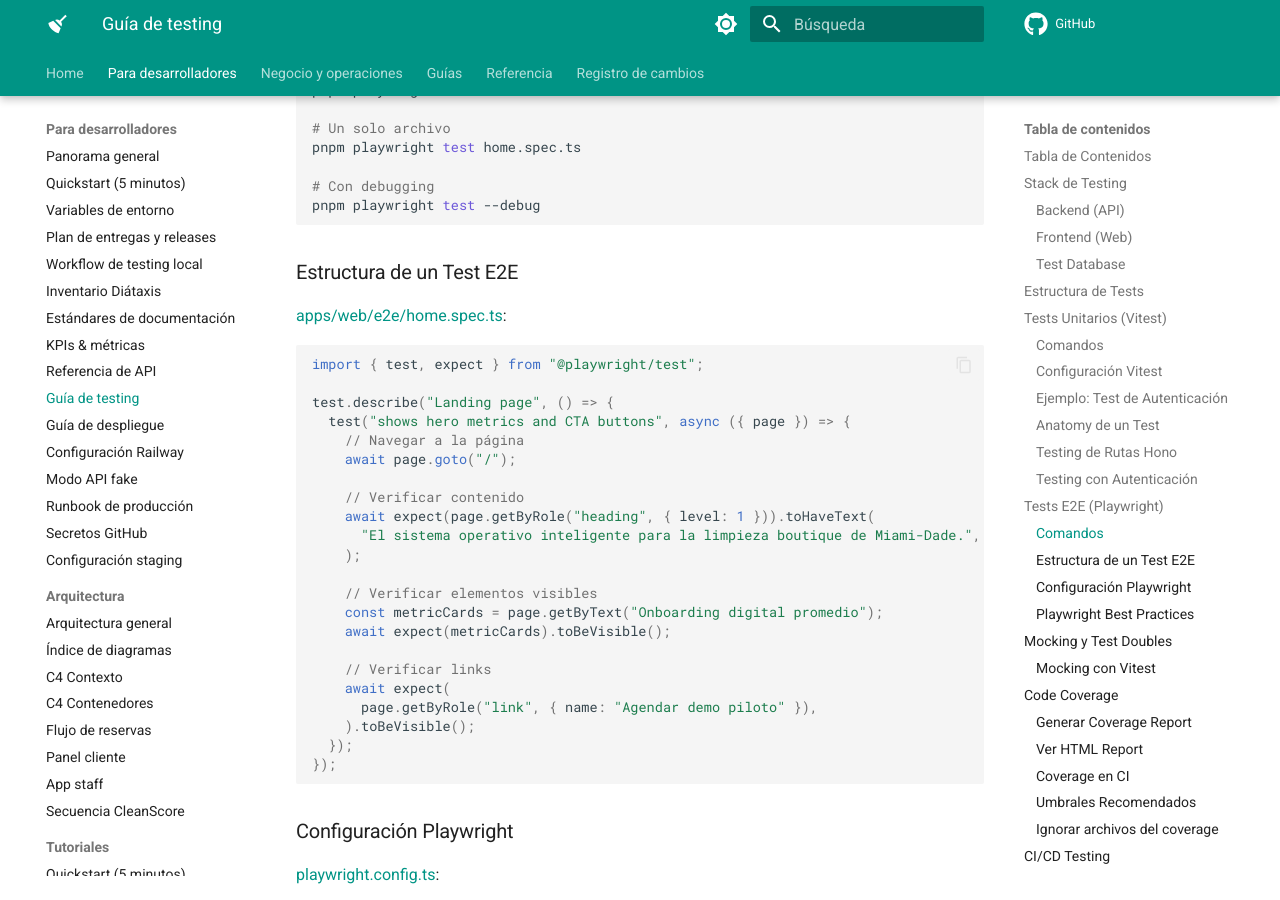
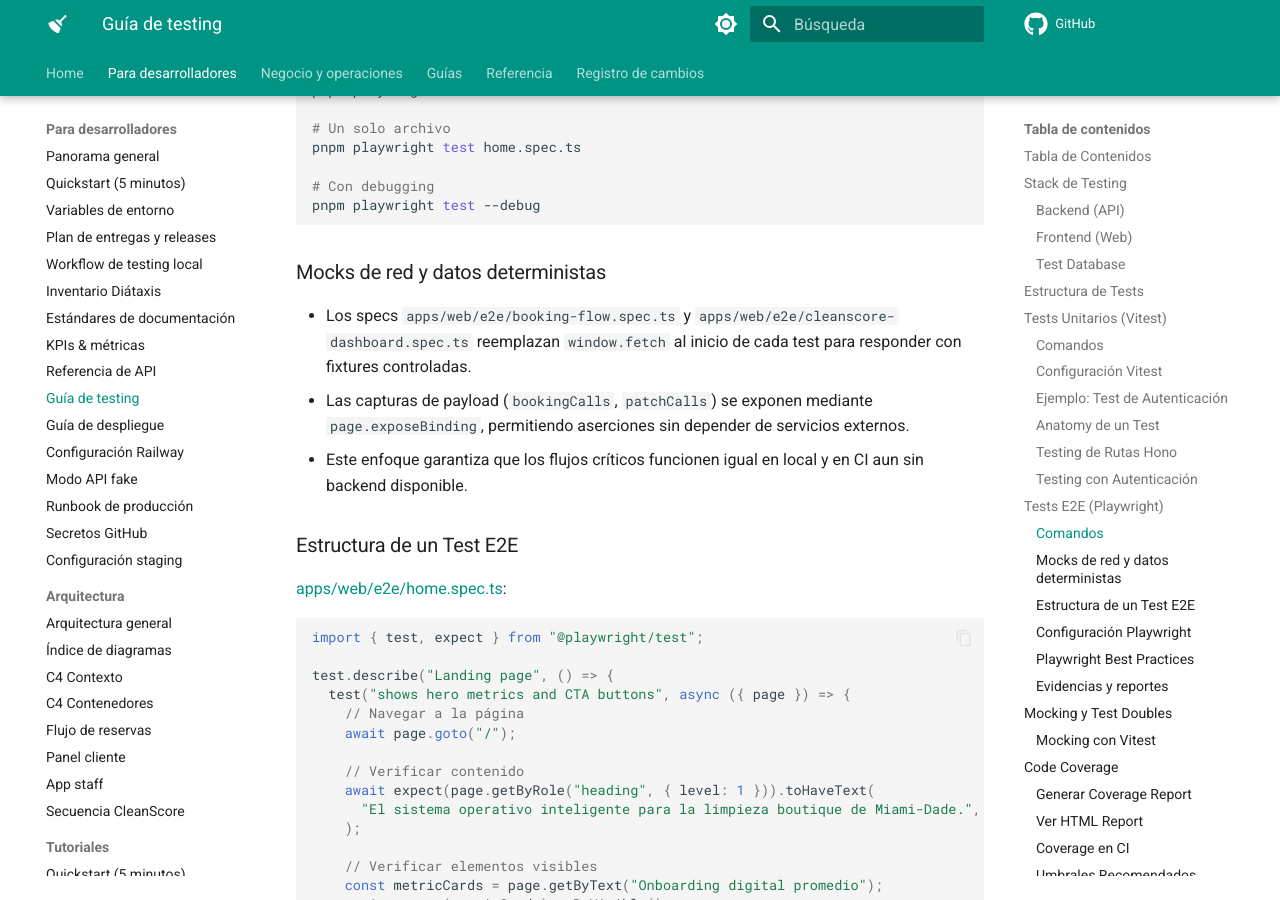
Before and after one commit to albertodimas/brisa-cubana-clean-intelligence, an MkDocs documentation site: the page built from docs/for-developers/testing.md, in a window 1280 px wide and 900 px high, scrolled down 6780 px. Built offline with MkDocs 1.6.1 and Material for MkDocs 9.7.7, drawn with Linux system fonts in a browser that asks for light colours; comment, search, counter and statistics services are not loaded; the version menu is left out; some of the changed text lies outside the part shown.

Commit message:
docs: registrar estabilización e2e

````diff
--- a/docs/for-developers/testing.md
+++ b/docs/for-developers/testing.md
@@ -326,6 +326,12 @@ pnpm playwright test home.spec.ts
 pnpm playwright test --debug
 ```
 
+### Mocks de red y datos deterministas
+
+- Los specs `apps/web/e2e/booking-flow.spec.ts` y `apps/web/e2e/cleanscore-dashboard.spec.ts` reemplazan `window.fetch` al inicio de cada test para responder con fixtures controladas.
+- Las capturas de payload (`bookingCalls`, `patchCalls`) se exponen mediante `page.exposeBinding`, permitiendo aserciones sin depender de servicios externos.
+- Este enfoque garantiza que los flujos críticos funcionen igual en local y en CI aun sin backend disponible.
+
 ### Estructura de un Test E2E
 
 [apps/web/e2e/home.spec.ts](https://github.com/albertodimas/brisa-cubana-clean-intelligence/blob/main/apps/web/e2e/home.spec.ts):
@@ -482,6 +488,12 @@ test("should create booking", async ({ page }) => {
   await expect(page).toHaveURL(/\/dashboard\/bookings\/[a-z0-9-]+/);
 });
 ```
+
+### Evidencias y reportes
+
+- `pnpm exec playwright test` genera un reporte HTML navegable en `playwright-report/index.html`.
+- Los videos y capturas de fallos se guardan en `test-results/**/video.webm` y `test-results/**/test-failed-*.png`.
+- En CI, el job **E2E** publica el reporte HTML como artefacto y el job **Security Summary** adjunta `security-report.md` con el estado de los escaneos.
 
 ---
 
````
Also changed, not shown: CHANGELOG.md (+6 -0 lines).
